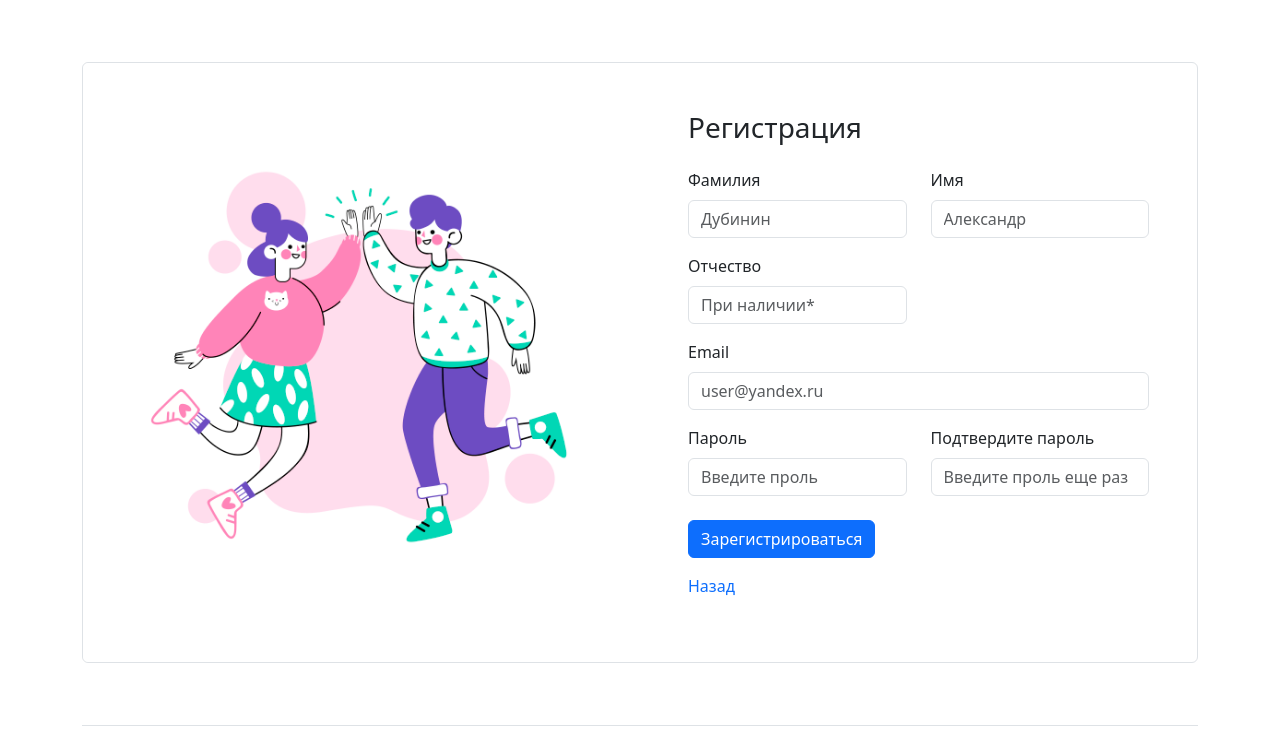
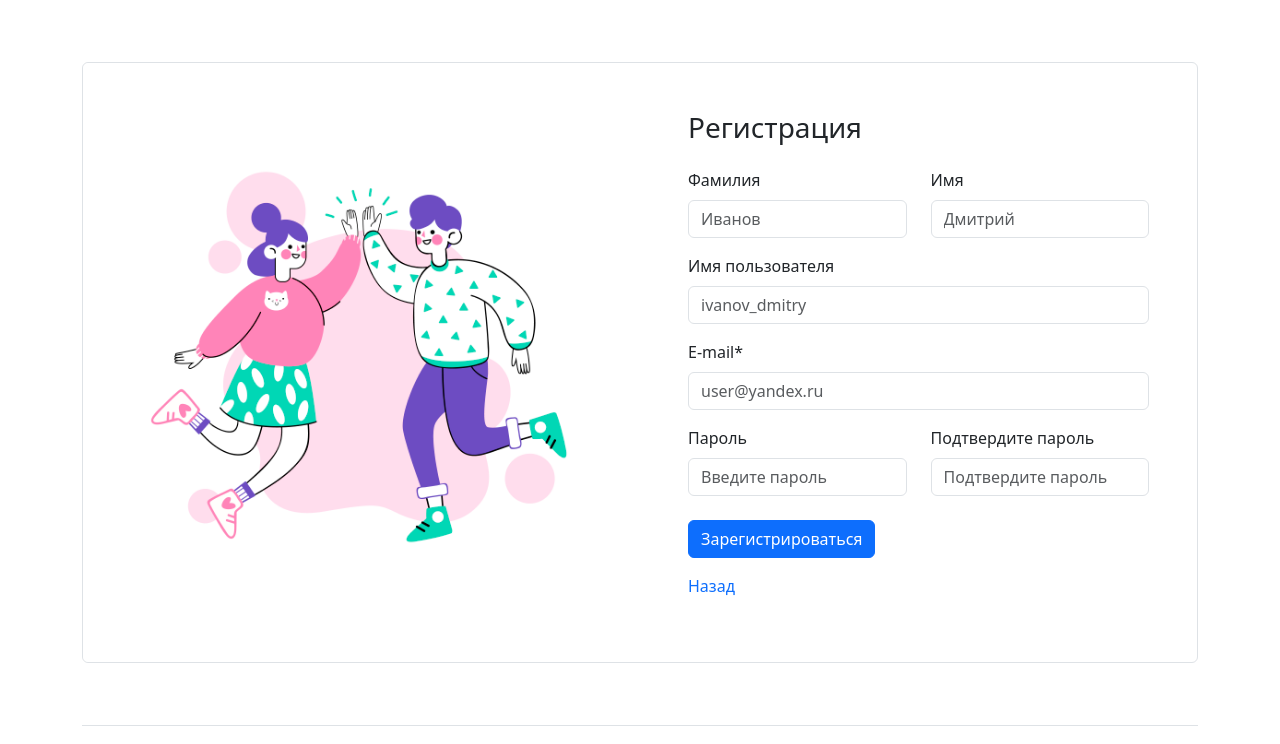
Before and after one commit to Kirill-Magankov/django-course-project, a Django app: page /signup/ in a window 1280 px wide. Shown: the top 744 px of the page. Run offline with Django 4.2, Linux system fonts and the light colour scheme; some libraries are stand-ins or nearby versions.

Commit message:
Added signup logics

```diff
--- a/course_project/templates/tester_app/messages.html
+++ b/course_project/templates/tester_app/messages.html
@@ -1,6 +1,6 @@
 {% if messages %}
 {% for message in messages %}
-<div class="container-fluid p-0">
+<div class="container-fluid mt-2 p-0">
     <div class="alert {{ message.tags }} alert-dismissible fade show" role="alert">
         {{ message }}
         <button type="button" class="btn-close" data-bs-dismiss="alert" aria-label="Close"></button>
--- a/course_project/templates/tester_app/signup.html
+++ b/course_project/templates/tester_app/signup.html
@@ -7,36 +7,50 @@
         <div class="col-md-6 p-5 bg-white rounded-start d-flex align-items-center login-page-aside">
             <img src="{% static 'tester_app/media/sign-up_image.jpg' %}" class="img-fluid">
         </div>
-        <form class="col-md d-flex justify-content-center align-items-center m-5 login-page">
+        <form class="col-md d-flex justify-content-center align-items-center m-5 login-page" method="POST">
+            {% csrf_token %}
             <div class="row gy-3">
                 <h3>Регистрация</h3>
+                {% include "tester_app/messages.html" %}
                 <div class="col-md-6">
-                    <label for="inputLastname" class="form-label">Фамилия</label>
-                    <input type="text" class="form-control" id="inputLastname" placeholder="Дубинин">
+                    <label for="{{signup_form.lastname.id_for_label }}" class="form-label">
+                        {{signup_form.lastname.label}}
+                    </label>
+                    {{signup_form.lastname}}
                 </div>
                 <div class="col-md-6">
-                    <label for="inputFirstname" class="form-label">Имя</label>
-                    <input type="text" class="form-control" id="inputFirstname" placeholder="Александр">
-                </div>
-                <div class="col-md-6">
-                    <label for="inputPatromymic" class="form-label">Отчество</label>
-                    <input type="text" class="form-control" id="inputPatromymic" placeholder="При наличии*">
+                    <label for="{{signup_form.firstname.id_for_label }}" class="form-label">
+                        {{signup_form.firstname.label}}
+                    </label>
+                    {{signup_form.firstname}}
                 </div>
 
                 <div class="col-md-12">
-                    <label for="inputEmail" class="form-label">Email</label>
-                    <input type="email" class="form-control" id="inputEmail" placeholder="user@yandex.ru">
+                    <label for="{{signup_form.login.id_for_label }}" class="form-label">
+                        {{signup_form.login.label}}
+                    </label>
+                    {{signup_form.login}}
+                </div>
+
+                <div class="col-md-12">
+                    <label for="{{signup_form.email.id_for_label }}" class="form-label">
+                        {{signup_form.email.label}}
+                    </label>
+                    {{signup_form.email}}
                 </div>
 
                 <div class="col-md-6">
-                    <label for="inputPassword" class="form-label">Пароль</label>
-                    <input type="password" class="form-control" id="inputPassword" placeholder="Введите проль">
+                    <label for="{{signup_form.password1.id_for_label }}" class="form-label">
+                        {{signup_form.password1.label}}
+                    </label>
+                    {{signup_form.password1}}
                 </div>
 
                 <div class="col-md-6 mb-2">
-                    <label for="inputPasswordConfirm" class="form-label">Подтвердите пароль</label>
-                    <input type="password" class="form-control" id="inputPasswordConfirm"
-                           placeholder="Введите проль еще раз">
+                    <label for="{{signup_form.password2.id_for_label }}" class="form-label">
+                        {{signup_form.password2.label}}
+                    </label>
+                    {{signup_form.password2}}
                 </div>
 
                 <div class="col-12">
--- a/course_project/tester_app/forms.py
+++ b/course_project/tester_app/forms.py
@@ -1,29 +1,57 @@
 from django import forms
 from django.contrib.auth import authenticate
+from django.contrib.auth.models import User
+from django.core.exceptions import ValidationError
 
 
 class NameForm(forms.Form):
     your_name = forms.CharField(label="Your name", max_length=100,
-                                widget=forms.TextInput(
-                                    attrs={
-                                        "class": "form-control",
-                                        "placeholder": "Enter your name"
-                                    }))
+                                widget=forms.TextInput(attrs={"class": "form-control",
+                                                              "placeholder": "Enter your name"}))
 
 
 class LoginForm(forms.Form):
     username = forms.CharField(max_length=100, label='Логин',
-                               widget=forms.TextInput(
-                                   attrs={"class": "form-control rounded-3",
-                                          "placeholder": "Enter your username"})
-                               )
+                               widget=forms.TextInput(attrs={"class": "form-control rounded-3",
+                                                             "placeholder": "Enter your username"}))
     password = forms.CharField(max_length=100, label='Пароль',
-                               widget=forms.PasswordInput(
-                                   attrs={"class": "form-control rounded-3",
-                                          "placeholder": "Enter your password"})
-                               )
+                               widget=forms.PasswordInput(attrs={"class": "form-control rounded-3",
+                                                                 "placeholder": "Enter your password"}))
 
     def login(self):
         data = self.cleaned_data
         user = authenticate(username=data['username'], password=data['password'])
         return user
+
+
+class RegisterForm(forms.Form):
+    lastname = forms.CharField(max_length=100, label='Фамилия',
+                               widget=forms.TextInput(attrs={"class": "form-control",
+                                                             "placeholder": "Иванов"}))
+
+    firstname = forms.CharField(max_length=100, label='Имя',
+                                widget=forms.TextInput(attrs={"class": "form-control",
+                                                              "placeholder": "Дмитрий"}))
+
+    login = forms.CharField(max_length=50, label='Имя пользователя',
+                            widget=forms.TextInput(attrs={"class": "form-control",
+                                                          "placeholder": "ivanov_dmitry"}))
+
+    email = forms.EmailField(max_length=100, label='E-mail*', required=False,
+                             widget=forms.EmailInput(attrs={"class": "form-control",
+                                                            "placeholder": "user@yandex.ru"}))
+
+    password1 = forms.CharField(max_length=50, min_length=8, label='Пароль',
+                                widget=forms.PasswordInput(attrs={"class": "form-control",
+                                                                  "placeholder": "Введите пароль"}))
+
+    password2 = forms.CharField(max_length=50, min_length=8, label='Подтвердите пароль',
+                                widget=forms.PasswordInput(attrs={"class": "form-control",
+                                                                  "placeholder": "Подтвердите пароль"}))
+
+    def register(self):
+        data = self.cleaned_data
+        user = User.objects.create_user(data['login'], data['email'], data['password1'])
+        user.last_name = data['lastname']
+        user.first_name = data['firstname']
+        return user
--- a/course_project/tester_app/views.py
+++ b/course_project/tester_app/views.py
@@ -1,6 +1,7 @@
 from django.contrib import messages
 from django.contrib.auth import login, logout
 from django.contrib.auth.decorators import login_required
+from django.contrib.auth.models import User
 from django.core.handlers.wsgi import WSGIRequest
 from django.forms.utils import ErrorDict
 from django.http import HttpResponse
@@ -8,7 +9,7 @@ from django.shortcuts import render, redirect
 from django.template.defaulttags import url
 from django.urls import reverse
 
-from tester_app.forms import NameForm, LoginForm
+from tester_app.forms import NameForm, LoginForm, RegisterForm
 
 context = {
     'login_form': LoginForm(label_suffix=''),
@@ -45,8 +46,33 @@ def login_view(request):
 
 
 def signup(request):
+    if request.user.is_authenticated:
+        return redirect(reverse('profile'))
+
     context['title'] = 'Зарегистрироваться'
     context['has_header'] = False
+
+    if request.method == "POST":
+        form = RegisterForm(request.POST)
+        if form.is_valid():
+            if form.cleaned_data['password1'] != form.cleaned_data['password2']:
+                messages.error(request, 'Password mismatch')
+            elif User.objects.filter(username=form.cleaned_data['login']):
+                messages.error(request, 'Username exists')
+            else:
+                user = form.register()
+                if user:
+                    firstname = form.cleaned_data['login']
+                    messages.success(request, f"Register <{firstname}> success")
+                else: messages.error(request, "Signup failed")
+
+        else:
+            messages.error(request, form.errors)
+
+    else:
+        form = RegisterForm(label_suffix='')
+
+    context['signup_form'] = form
     return render(request, 'tester_app/signup.html', context)
 
 
@@ -73,7 +99,7 @@ def forms_view(request):
             username = form.cleaned_data['your_name']
             messages.success(request, f"Message from <{username}> sent.")
         else:
-            messages.error(request, form.errors.as_text())
+            messages.error(request, form.errors)
 
     else:
         form = NameForm()
```
Also changed, not shown: course_project/db.sqlite3.
